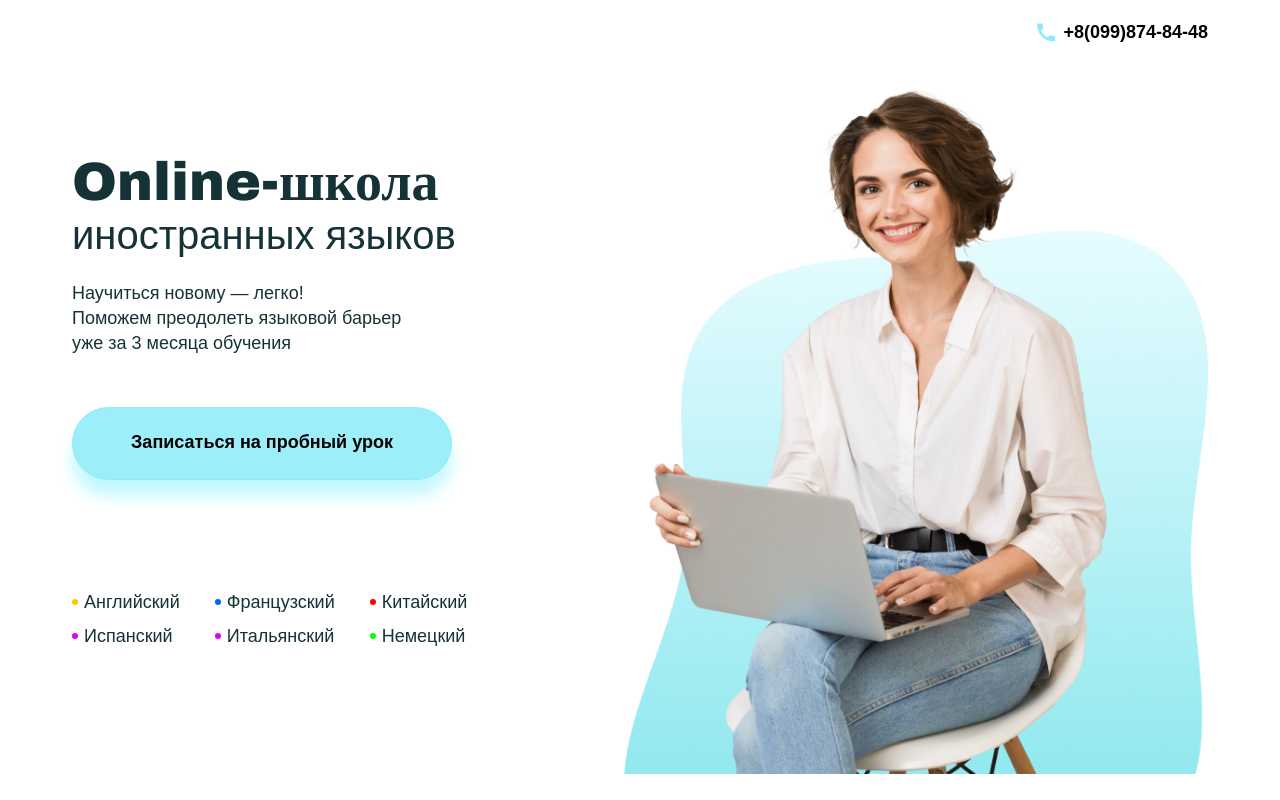
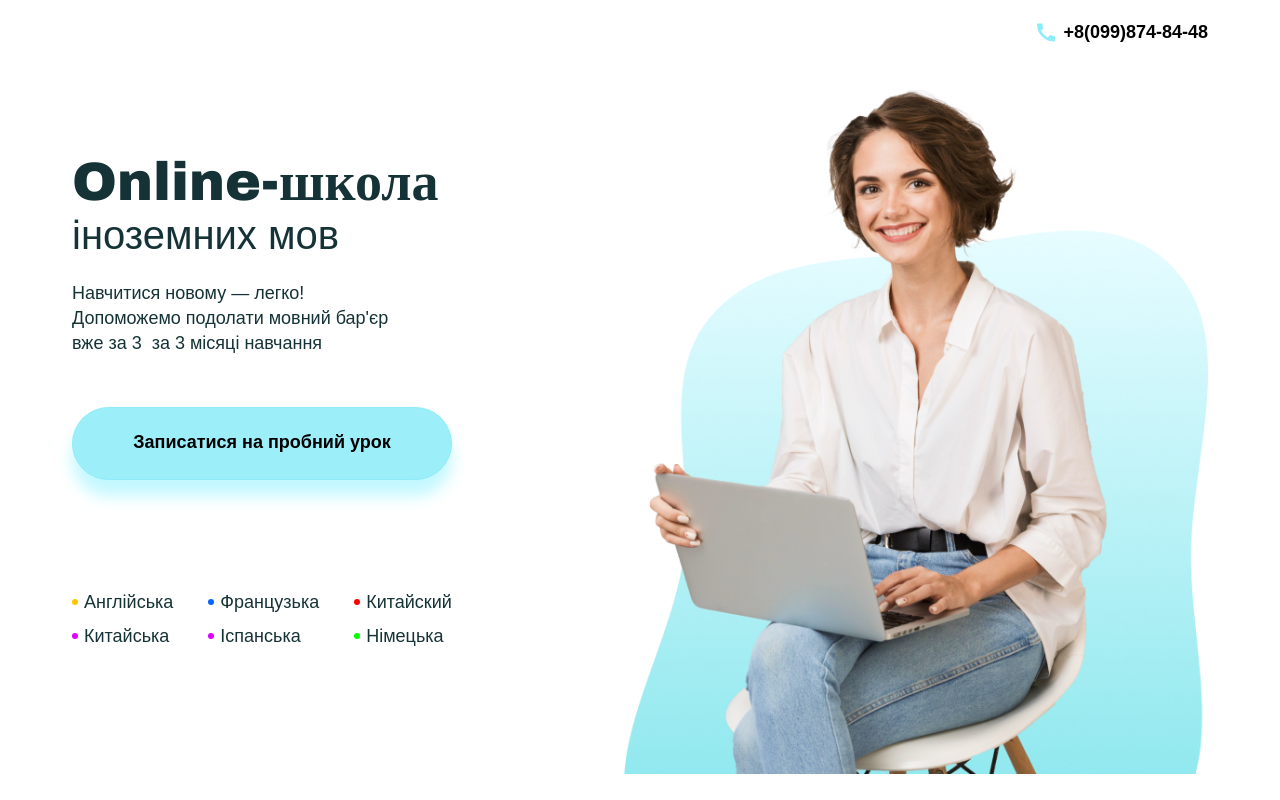
Before and after one commit to Maxnightik/EasySpeak, a plain HTML site: page index.html in a window 1280 px wide. Drawn offline with Linux system fonts and the light colour scheme.

Commit message:
Update index.html

```diff
--- a/index.html
+++ b/index.html
@@ -1,9 +1,9 @@
 <!DOCTYPE html>
-<html lang="ru">
+<html lang="uk">
   <head>
     <meta charset="UTF-8" />
     <meta name="viewport" content="width=device-width, initial-scale=1.0" />
-    <title>Easy Speak - Online-школа иностранных языков</title>
+    <title>Easy Speak - Online-школа іноземних мов</title>
     <link rel="stylesheet" href="style/normalize.css" />
     <link rel="stylesheet" href="style/style.css" />
 
@@ -25,27 +25,26 @@
           <div class="hero__content">
             <h1 class="hero__title">
               <strong class="hero__title-strong">Online-школа</strong>
-              <span class="hero__subtitle">иностранных языков</span>
+              <span class="hero__subtitle">іноземних мов</span>
             </h1>
             <div class="hero__descrioption">
-              <p>Научиться новому&nbsp;&mdash; легко!</p>
+              <p>Навчитися новому&nbsp;&mdash; легко!</p>
               <p>
-                Поможем преодолеть языковой барьер
-                уже&nbsp;за&nbsp;3&nbsp;месяца обучения
+                Допоможемо подолати мовний бар'єр вже&nbsp;за&nbsp;3&nbsp; за 3 місяці навчання
               </p>
             </div>
 
             <button class="hero__button main-button">
-              Записаться на&nbsp;пробный урок
+              Записатися на&nbsp;пробний урок
             </button>
 
             <ul class="hero__lenguages">
-              <li class="hero__lenguage hero__lenguage_yellow">Английский</li>
-              <li class="hero__lenguage hero__lenguage_blue">Французский</li>
+              <li class="hero__lenguage hero__lenguage_yellow">Англійська</li>
+              <li class="hero__lenguage hero__lenguage_blue">Французька</li>
               <li class="hero__lenguage hero__lenguage_red">Китайский</li>
-              <li class="hero__lenguage hero__lenguage_pink">Испанский</li>
-              <li class="hero__lenguage hero__lenguage_powder">Итальянский</li>
-              <li class="hero__lenguage hero__lenguage_green">Немецкий</li>
+              <li class="hero__lenguage hero__lenguage_pink">Китайська</li>
+              <li class="hero__lenguage hero__lenguage_powder">Іспанська</li>
+              <li class="hero__lenguage hero__lenguage_green">Німецька</li>
             </ul>
           </div>
         </div>
@@ -54,20 +53,21 @@
 
     <div class="modal">
       <div class="modal__body">
-        <h2 class="modal__title">Заполните форму и мы свяжемся с вами!</h2>
+        <h2 class="modal__title">Заповніть форму, і ми зв'яжемося з вами!</h2>
         <p class="modal__description">
-          Наш специалист перезвонит вам в течении 1 часа
+         Наш спеціаліст передзвонить вам протягом 1 години
         </p>
 
         <form class="modal__form form">
           <fieldset class="form__fieldset">
             <label class="form__label">
-              <span class="form__label-text">Имя</span>
+              <span class="form__label-text">Ім'я</span>
               <input class="form__input" type="text" name="name" />
             </label>
 
             <label class="form__label">
-              <span class="form__label-text">Фамилия</span>
+              <span class="form__label-text">Прізвище
+</span>
               <input class="form__input" type="text" name="surname" />
             </label>
 
@@ -78,7 +78,7 @@
           </fieldset>
 
           <button class="main-button form__submit" type="submit">
-            Записаться на пробный урок
+            Записатися на&nbsp;пробний урок
           </button>
         </form>
 
```
